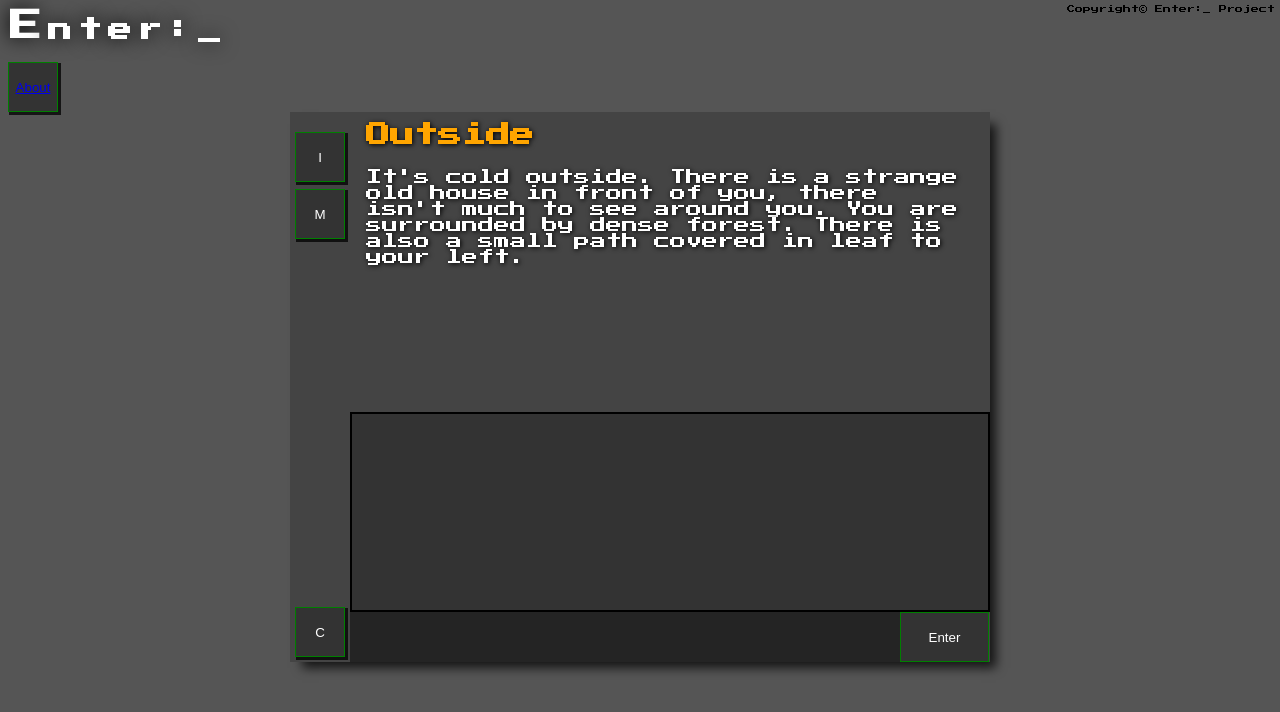
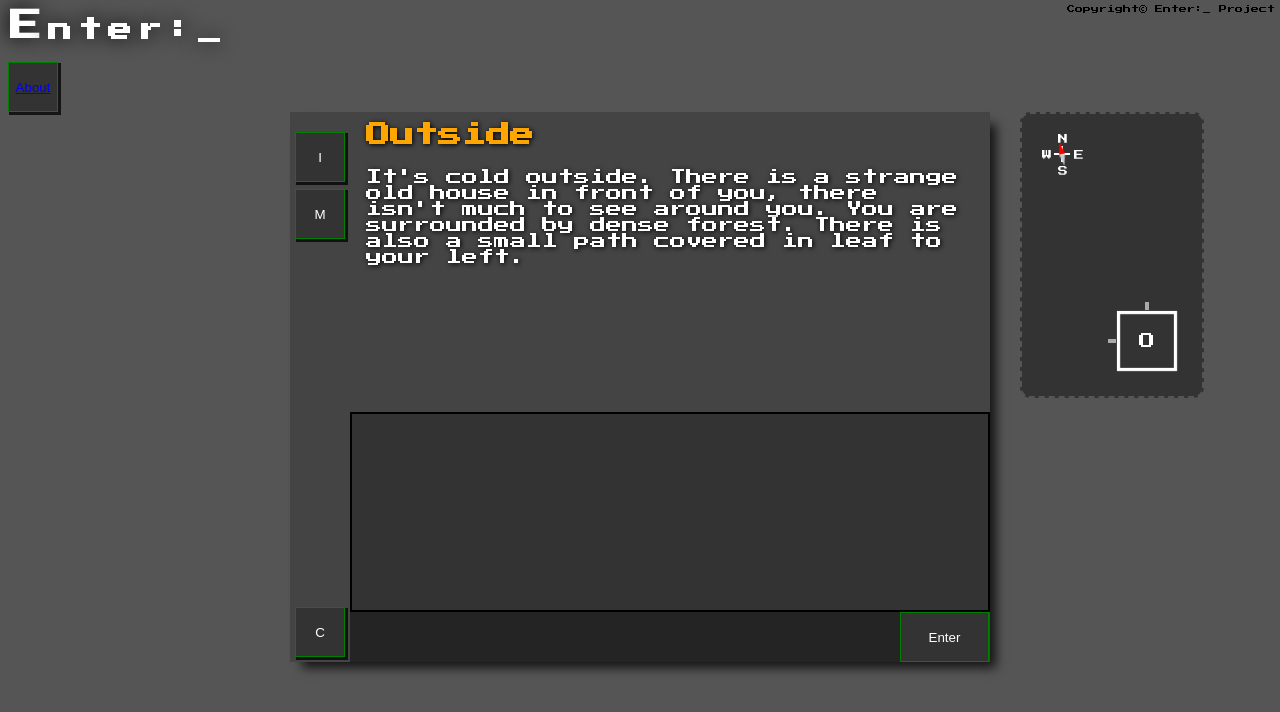
Before and after one commit to Pampen/Enter, a React (Create React App) app: page / in a window 1280 px wide. Shown: the top 712 px of the page. Built offline with nearby package versions, Linux system fonts and the light colour scheme.

Commit message:
Fixed maps. Possible to add maps for other modules other than TUTORIAL.

```diff
--- a/src/App.js
+++ b/src/App.js
@@ -101,9 +101,7 @@ class App extends Component {
               chatboxText={this.state.chatboxText}
               level={this.state.level}
             />
-            <Modal onClose={this.showMapModal} show={this.state.mapShow}>
-              <Map level={this.state.level} levelHistory={this.state.levelHistory}/>
-            </Modal>
+            <Map level={this.state.level} levelHistory={this.state.levelHistory}/>
             <Modal
               onClose={this.showInventoryModal}
               show={this.state.inventoryShow}
--- a/src/components/minimap.js
+++ b/src/components/minimap.js
@@ -5,18 +5,63 @@ import tutorialMap from './maps/tutorial'
 const maps = {
     /*Put map functions here. Check tutorial.js in folder maps*/
     'TUTORIAL': tutorialMap
-}
+};
 
 class MapRow extends Component {
     render () {
-        return
+        return (<div className="map-row">
+        {this.props.row.map((mapCell) => {
+            return <MapCell mapCell={mapCell} level={this.props.level} levelHistory={this.props.levelHistory}/>
+        })}
+    </div>
+        );
+    };
+};
+class MapCell extends Component {
+    render () {
+        let mapCellClasses = 'map-cell '
+        if ( !this.props.mapCell || !this.props.levelHistory[this.props.mapCell.id]) {
+            mapCellClasses += 'map-cell--hidden '
+        };
+        if ( this.props.mapCell && this.props.mapCell.id === this.props.level) {
+            mapCellClasses += 'map-cell--current '
+        };
+        return (
+            <div className={mapCellClasses}>
+
+                {
+                    this.props.mapCell
+                        ? this.props.mapCell.cellName
+                        : ''
+                }
+                {
+                    this.props.mapCell && this.props.mapCell.connections
+                        ? this.props.mapCell.connections.map((connection) => {
+                            return <MapConnection connection ={connection}/>
+                        })
+                        : ''
+                }
+                <div className="map-cell-name">
+                    {
+                        this.props.mapCell && this.props.mapCell.color
+                            ? <p className={this.props.mapCell.color}>{this.props.mapCell.name}</p>
+                            : ''
+                    }
+                </div>
+            </div>
+        );
+    };
+;}
+
+class MapConnection extends Component {
+    render() {
+        let mapCellConnectionClasses = ' map-cell-connection '
+        mapCellConnectionClasses += 'map-cell-connection--' +
+            this.props.connection.toLowerCase() + ' '
+        return <div className={mapCellConnectionClasses}> </div>
     }
 }
-class MapCell extends Component {
-    render () {
-        return
-    }
-}
+
 export default class MiniMap extends Component {
   render() {
     console.log(this.props.levelHistory)
@@ -24,37 +69,24 @@ export default class MiniMap extends Component {
     const currentMap = maps[currentMainLevel]
     if( !currentMap) {
         return ''
-    }
+    };
     return (
         <div className="map-wrapper">
+            <div className="map-compass">
+                <span className="map-compass-n">N</span>
+                <span className="map-compass-s">S</span>
+                <span className="map-compass-w">W</span>
+                <span className="map-compass-e">E</span>
+                <div className="map-compass-needle"></div>
+            </div>
             {currentMap.map((row) => {
-                return (
-                <div className="map-row">
-                    {row.map((mapCell) => {
-                        let mapCellClasses = 'map-cell '
-                        if ( !mapCell || !this.props.levelHistory[mapCell.id]) { mapCellClasses += 'map-cell--hidden ' }
-                        if ( mapCell && mapCell.id === this.props.level) { mapCellClasses += 'map-cell--current ' }
-                        return (
-                            <div className={mapCellClasses}>
-
-                                {
-                                    mapCell ? mapCell.cellName : ''
-                                }
-                                {
-                                    mapCell && mapCell.connections ? mapCell.connections.map((connection) => {
-                                        let mapCellConnectionClasses = ' map-cell-connection '
-                                        mapCellConnectionClasses += 'map-cell-connection--' + connection.toLowerCase() + ' '
-                                        return <div className={mapCellConnectionClasses}> </div>
-                                    }) : ''
-                                }
-
-                            </div>
-                        )
-                    })}
-                </div>
-            )
+                return <MapRow
+                    level={this.props.level}
+                    levelHistory={this.props.levelHistory}
+                    row={row}
+                />
         } )}
         </div>
-    )
-  }
-}
+    );
+  };
+};
--- a/src/styles/style.css
+++ b/src/styles/style.css
@@ -190,7 +190,92 @@ header {
 }
 
 .map-wrapper {
+  position: absolute;
+  left: 100%;
+  padding: 20px;
+  background-color: #333;
+  margin-left: 30px;
+  border-radius: 10px;
+  border: 2px dashed #555;
+}
+.map-compass {
+  position: relative;
+  width: 32px;
+  height: 32px;
+  font-size: 10px;
+}
 
+.map-compass-needle {
+  position: absolute;
+  width: 10px;
+  height: 10px;
+  top: 15px;
+  left: 15px;
+  z-index: 100;
+  border-radius: 50%;
+  animation: 3s compass-needle-wiggle alternate infinite;
+}
+
+.map-compass-needle:before {
+  content: "";
+  position: absolute;
+  width: 0;
+  height: 0;
+  border-style: solid;
+  border-width: 0 3px 12px 3px;
+  border-color: transparent transparent #F00 transparent;
+  top: -7px;
+  left: 2px;
+}
+
+.map-compass-needle:after {
+  content: "";
+  position: absolute;
+  width: 0;
+  height: 0;
+  border-style: solid;
+  border-width: 12px 3px 0 3px;
+  border-color: #CCC transparent transparent transparent;
+  bottom: -7px;
+  left: 2px;
+}
+
+.map-compass:before {
+  content: "";
+  top: 12px;
+  left: 19px;
+  position: absolute;
+  background-color: #fff;
+  width: 2px;
+  height: 16px;
+}
+
+.map-compass:after {
+  content: "";
+  top: 19px;
+  left: 12px;
+  position: absolute;
+  background-color: #fff;
+  width: 16px;
+  height: 2px;
+}
+.map-compass-n {
+  position: absolute;
+  left: 50%;
+}
+.map-compass-s {
+  position: absolute;
+  top: 100%;
+  left: 50%;
+}
+.map-compass-w {
+  position: absolute;
+  top: 50%;
+}
+.map-compass-e {
+  position: absolute;
+  top: 50%;
+  left: 100%;
 }
 .map-row{
   display: flex;
@@ -201,42 +286,76 @@ header {
   width: 50px;
   height: 50px;
   position: relative;
-  border: 2px solid #aaa;
   margin: 10px;
   justify-content: center;
   align-items: center;
 }
+.map-cell:after{
+  content: "";
+  width: 100%;
+  height: 100%;
+  position: absolute;
+  border: 2px solid #aaa;
+}
 .map-cell--current {
-  border-color: white;
+  border: transparent;
+}
+.map-cell--current:after{
+  content: "";
+  width: 100%;
+  height: 100%;
+  position: absolute;
+  border: 3px solid white;
+  animation: 0.9s map-cell-current-room-glow infinite alternate;
 }
 .map-cell--hidden {
-  border: none;
   opacity: 0;
   pointer-events: none;
 }
 .map-cell-connection {
   position: absolute;
-  background-color: #555;
+  background-color: #aaa;
 }
 .map-cell-connection--n {
-  top: -20px;
-  height: 16px;
-  width: 2px;
+  top: -14px;
+  height: 8px;
+  width: 4px;
 }
 .map-cell-connection--s {
-  bottom: -20px;
-  height: 16px;
-  width: 2px;
+  bottom: -14px;
+  height: 8px;
+  width: 4px;
 }
 .map-cell-connection--w {
-  left: -20px;
-  height: 2px;
-  width: 16px;
+  left: -14px;
+  height: 4px;
+  width: 8px;
 }
 .map-cell-connection--e {
-  right: -20px;
-  height: 2px;
-  width: 16px;
+  right: -14px;
+  height: 4px;
+  width: 8px;
+}
+.map-cell-name {
+  display: none;
+  position: absolute;
+  top: 100%;
+  left: 100%;
+  z-index: 4;
+  animation: 0.8s map-cell-name-wiggle infinite alternate;
+  transform-origin: 0 0;
+  padding: 10px;
+  border: 5px solid black;
+  border-radius: 0 15px 15px 15px;
+  box-shadow: 3px 10px 10px #333;
+  background-color: white;
+  color: black;
+}
+.map-cell:hover .map-cell-name{
+  display: block;
+}
+#mirror-room {
+  animation: 1s compass-mirror-room-spin linear infinite;
 }
 @keyframes blink-animation {
   0% {
@@ -258,6 +377,60 @@ header {
   }
 }
 
+@keyframes map-cell-name-wiggle {
+  0% {
+    transform: scale(1,1);
+  }
+  100% {
+    transform: scale(0.9, 0.9);
+  }
+}
+@keyframes map-cell-current-room-glow {
+  0% {
+    transform: scale(1,1)
+  }
+  100% {
+    transform: scale(1.1, 1.1)
+  }
+}
+
+@keyframes compass-needle-wiggle {
+  0% {
+    transform: rotate(0);
+  }
+  10% {
+    transform: rotate(10deg);
+  }
+  28% {
+    transform: rotate(2deg);
+  }
+  35% {
+    transform: rotate(-12deg);
+  }
+  55% {
+    transform: rotate(2deg);
+  }
+  70% {
+    transform: rotate(5deg);
+  }
+  90% {
+    transform: rotate(3deg);
+  }
+  100% {
+    transform: rotate(0deg);
+  }
+}
+
+@keyframes compass-mirror-room-spin {
+  0% {
+    transform: rotate(0);
+  }
+  100% {
+    transform: rotate(360deg);
+  }
+}
+
+
 .TUTORIAL{
   color: orange;
 }
```
